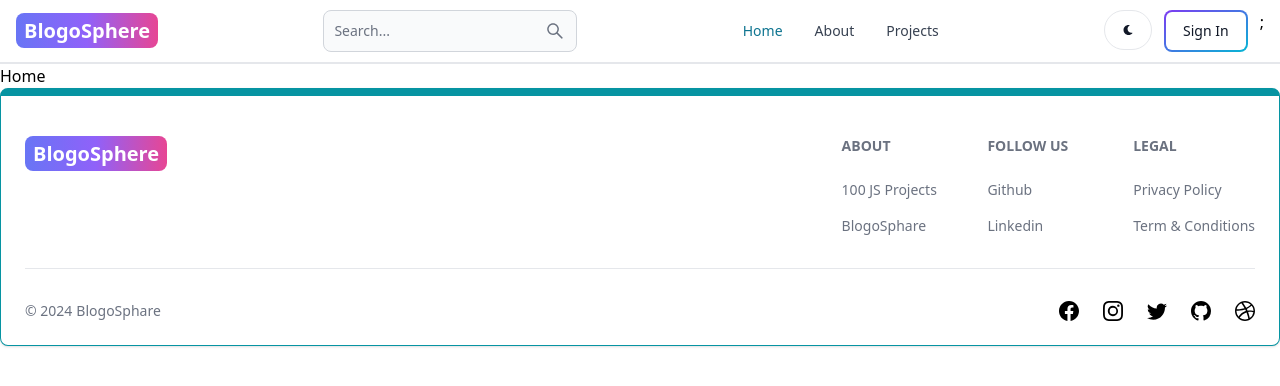
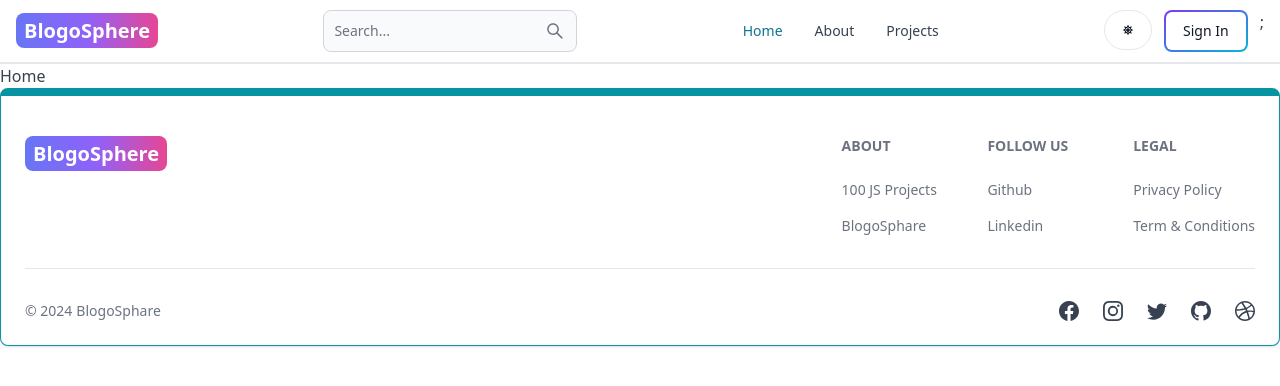
Before and after one commit to nikhilpatel9/Blogosphere, a React (Vite) app in the folder clint/: page / in a window 1280 px wide. Shown: the top 386 px of the page. Built offline with nearby package versions, Linux system fonts and the light colour scheme; no server answers.

Commit message:
complete dark mode functionality

```diff
--- a/clint/src/components/Header.jsx
+++ b/clint/src/components/Header.jsx
@@ -1,12 +1,15 @@
 import { Avatar, Button, Dropdown, Navbar, TextInput } from "flowbite-react";
 import { Link ,useLocation} from "react-router-dom";
 import { AiOutlineSearch } from 'react-icons/ai';
-import { FaMoon } from 'react-icons/fa';
-import { useSelector }from 'react-redux';
+import { FaMoon, FaSun } from 'react-icons/fa';
+import { useSelector,useDispatch }from 'react-redux';
+import { toggleTheme } from "../redux/theme/themeSlice";
 //import { Button } from "flowbite-react";
 
 export default function Header() {
     const path = useLocation().pathname;
+    const dispatch=useDispatch();
+    const {theme} = useSelector((state) => state.theme);
     const {currentUser} = useSelector(state => state.user);
   return (
    <Navbar className='border-b-2'>
@@ -26,8 +29,13 @@
          <AiOutlineSearch/>
     </Button>
     <div className='flex gap-3 md:order-2'>
-        <Button className='w-12 h-10 hidden sm:inline' color="gray" pill>
-            <FaMoon/>
+        <Button
+        className='w-12 h-10 hidden sm:inline'
+        color="gray"
+        pill
+        onClick={()=>dispatch(toggleTheme())}
+        >
+        { theme === 'light' ? <FaSun/> : <FaMoon/>}
         </Button>
         {currentUser ?(
             <Dropdown
--- /dev/null
+++ b/clint/src/components/ThemeProvider.jsx
@@ -0,0 +1,12 @@
+import { useSelector } from 'react-redux';
+// eslint-disable-next-line react/prop-types
+export default function ThemeProvider( {children} ){
+    const { theme } = useSelector((state) => state.theme);
+    return(
+        <div className={theme}>
+            <div className='bg-white text-gray-700 dark:text-gray-200 dark:bg-[rgb(16,23,42)]'>
+                {children}
+            </div>
+        </div>
+    );
+}
--- a/clint/src/main.jsx
+++ b/clint/src/main.jsx
@@ -5,10 +5,14 @@
 import { store , persistor } from './redux/store.js';
 import { Provider } from 'react-redux';
 import { PersistGate } from 'redux-persist/integration/react';
+import ThemeProvider from './components/ThemeProvider.jsx';
 ReactDOM.createRoot(document.getElementById('root')).render(
   <PersistGate persistor={persistor}>
     <Provider store={store}>
-    <App />
+      <ThemeProvider>
+       <App />
+      </ThemeProvider>
+
     </Provider>
   </PersistGate>
 );
--- a/clint/src/redux/store.js
+++ b/clint/src/redux/store.js
@@ -3,9 +3,11 @@
 import {persistReducer} from 'redux-persist';
 import storage from 'redux-persist/lib/storage';
 import persistStore from 'redux-persist/es/persistStore';
-
+import themeReducer from './theme/themeSlice';
+// import { theme } from 'flowbite-react';
 const rootReducer =combineReducers({
   user:userReducer,
+  theme:themeReducer,
 });
 const persistConfig = {
   key : 'root',
--- /dev/null
+++ b/clint/src/redux/theme/themeSlice.js
@@ -0,0 +1,16 @@
+import {createSlice} from '@reduxjs/toolkit';
+// import { theme } from 'flowbite-react';
+const initialState={
+    theme:'light',
+};
+const themeSlice=createSlice({
+    name:'theme',
+    initialState,
+    reducers: {
+        toggleTheme:(state)=>{
+            state.theme=state.theme==='light'?'dark':'light';
+        },
+    }
+});
+export const {toggleTheme}=themeSlice.actions;
+export default themeSlice.reducer;
```
